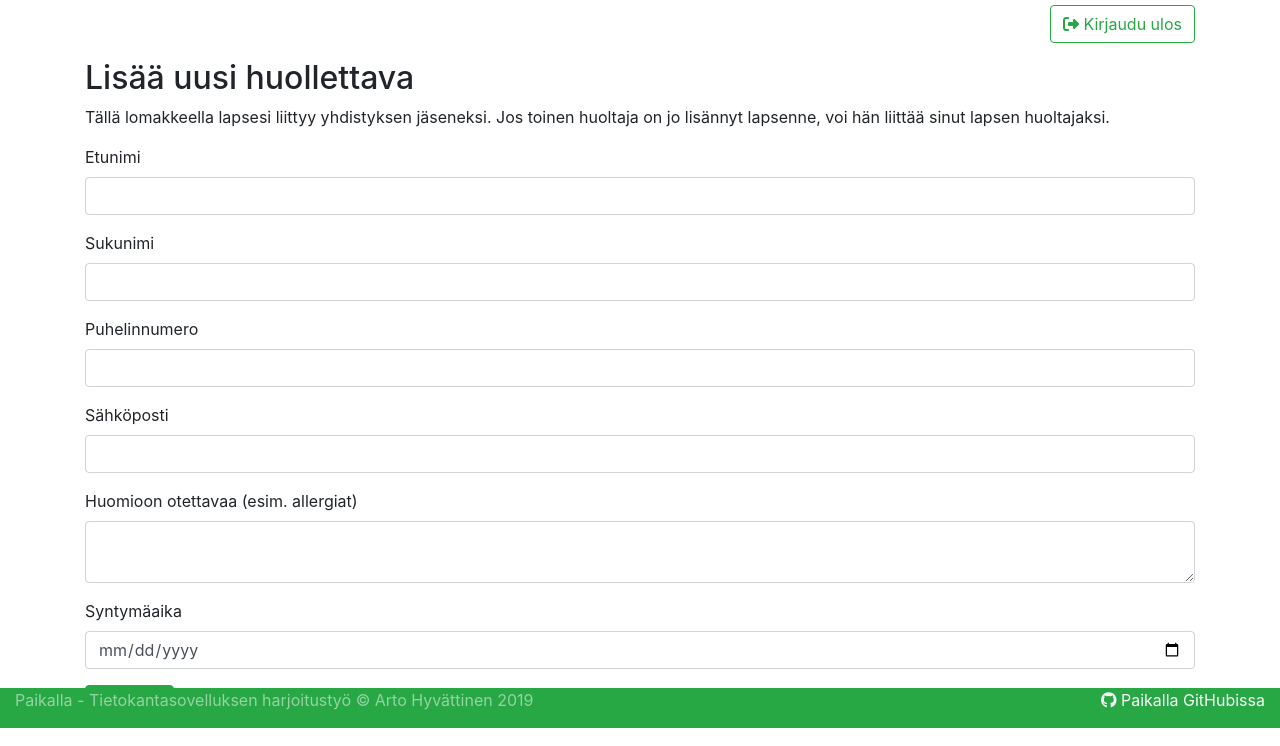
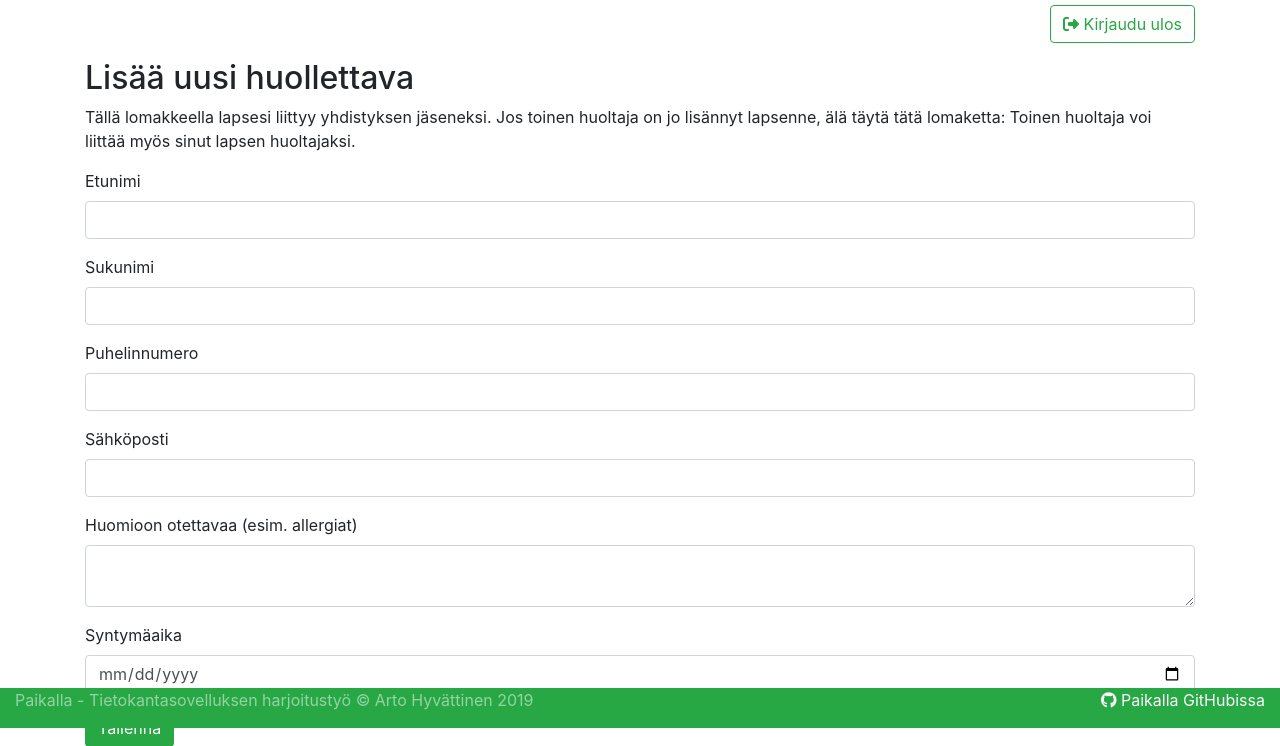
Before and after one commit to artoh/paikalla, a Flask app: template application/templates/henkilotiedot/uusihuollettava.html in a window 1280 px wide. Shown: the part 72-818 px from the top of the page. Run offline with Flask 2, Linux system fonts and the light colour scheme; the template is opened without the code that fills it: values that come from a table or form of the project are taken from there, others are empty; parts of the project's set-up code (start-up, migrations or seed data) failed here and were passed over; some libraries are stand-ins or nearby versions.

Commit message:
Ohjeita näkymillä

```diff
--- a/application/templates/henkilotiedot/uusihuollettava.html
+++ b/application/templates/henkilotiedot/uusihuollettava.html
@@ -4,8 +4,8 @@
 
 <h2>Lisää uusi huollettava</h2>
 
-<p>Tällä lomakkeella lapsesi liittyy yhdistyksen jäseneksi. Jos toinen huoltaja on jo lisännyt lapsenne, voi hän
-  liittää sinut lapsen huoltajaksi.</p>
+<p>Tällä lomakkeella lapsesi liittyy yhdistyksen jäseneksi. Jos toinen huoltaja on jo lisännyt lapsenne, älä täytä tätä
+  lomaketta: Toinen huoltaja voi liittää myös sinut lapsen huoltajaksi.</p>
 
 {% import "bootstrap/wtf.html" as wtf %}
 {{ wtf.quick_form( form=form,action=url_for('henkilotiedot_luo_huollettava'), button_map={"submit":"success"}) }}
--- a/application/templates/jasenet/lista.html
+++ b/application/templates/jasenet/lista.html
@@ -39,6 +39,7 @@
 </ul>
 
 {# Käyttäjien suodatus toteutetaan javascriptillä #}
+{# Näin tehdään mahdolliseksi hakeminen niin etu- kuin sukunimelläkin #}
 <input type="text" placeholder="Etsi nimellä" class="form-control" id="suodatus"></input>
 
 <table class="table table-sm">
--- a/application/templates/jasenet/uusihuollettava.html
+++ b/application/templates/jasenet/uusihuollettava.html
@@ -15,7 +15,6 @@
 <script>
 
 $(function(){
-  $("#aikuinen").prop("disabled",true)
   $("#toimihenkilo").prop("disabled",true)
 })
 
```
